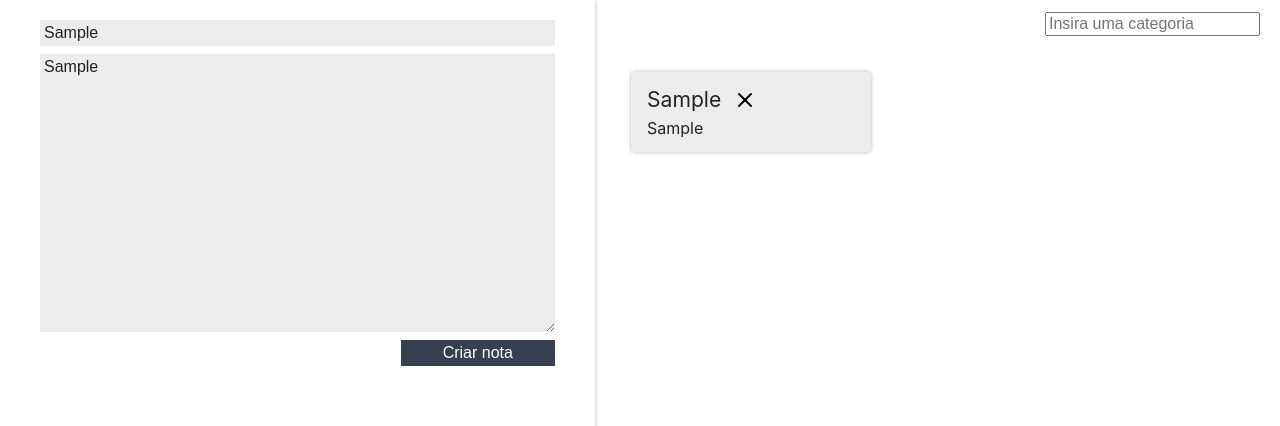
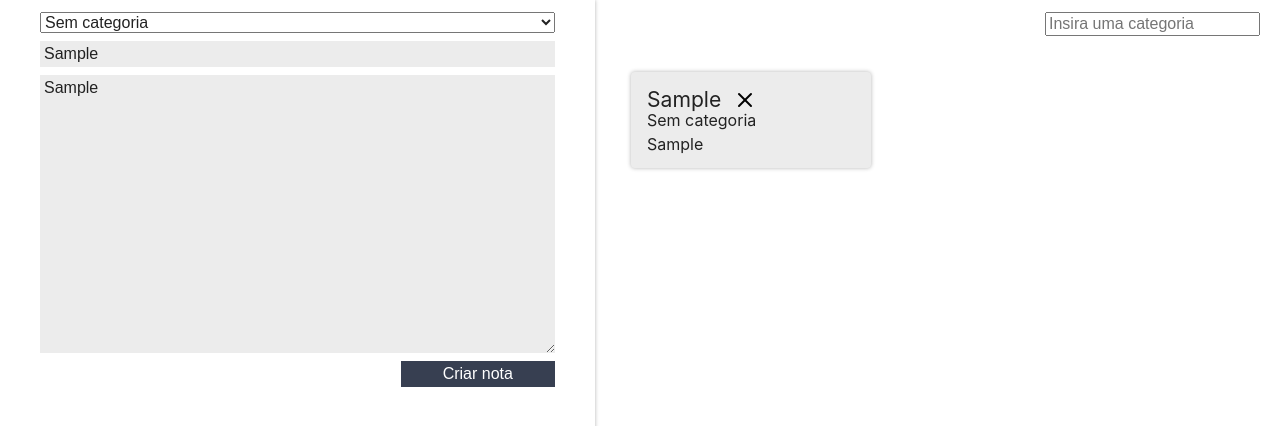
Before and after one commit to joaobispo2077/blank-notes, a React (Create React App) app: page / in a window 1280 px wide. Both pictures are taken after typing "Sample", "Sample" into the empty fields and a click on the button "Criar nota". Shown: the top 426 px of the page. Built offline with nearby package versions, Linux system fonts and the light colour scheme.

Commit message:
style: added categoy in note card

```diff
--- a/src/App.js
+++ b/src/App.js
@@ -15,8 +15,8 @@ class App extends Component {
     };
   }
 
-  createNote(title, text) {
-    const note = { title, text };
+  createNote(title, text, category) {
+    const note = { title, text, category };
     const notes = [...this.state.notes, note];
     this.setState({ notes });
   }
@@ -29,7 +29,7 @@ class App extends Component {
 
   createCategory(category) {
     const categoryAlreadyExists = this.state.categories.includes(category);
-    if(!categoryAlreadyExists){
+    if (!categoryAlreadyExists) {
       const categories = [...this.state.categories, category];
       this.setState({ categories });
     }
@@ -39,6 +39,7 @@ class App extends Component {
       <section className="content">
         <NotesForm
           createNote={this.createNote.bind(this)}
+          categories={this.state.categories}
         />
         <main className="main-content">
           <CategoryList
--- a/src/components/NoteCard/index.jsx
+++ b/src/components/NoteCard/index.jsx
@@ -15,6 +15,7 @@ class NoteCard extends Component {
           <h3 className="note-card_title">{this.props.title}</h3>
           <img className="note-card_delete" onClick={this.handleDeleteNote.bind(this)} src={removeIcon} />
         </header>
+          <h4>{this.props.category}</h4>
         <p className="note-card_txt">{this.props.text}</p>
       </section>
     );
--- a/src/components/NotesForm/index.jsx
+++ b/src/components/NotesForm/index.jsx
@@ -7,6 +7,7 @@ class NotesForm extends Component {
     super(props);
     this.title = "";
     this.text = "";
+    this.category = "Sem categoria";
   }
 
   _handleChangeTitle(event) {
@@ -17,15 +18,26 @@ class NotesForm extends Component {
     event.stopPropagation();
     this.text = event.target.value;
   }
+  _handleChangeCategory(event) {
+    event.stopPropagation();
+    this.category = event.target.value;
+  }
   _handleCreateNote(event) {
     event.preventDefault();
     event.stopPropagation();
-    this.props.createNote(this.title, this.text);
+    this.props.createNote(this.title, this.text, this.category);
   }
 
   render() {
     return (
       <form onSubmit={this._handleCreateNote.bind(this)} className="notes-form">
+        <select onChange={this._handleChangeCategory.bind(this)} className="notes-form_inp">
+          <option selected="selected">Sem categoria</option>
+          {this.props.categories.map((category, index)  => {
+            return <option  key={index}>{category}</option>
+          })}
+        </select>
+
         <input
           onChange={this._handleChangeTitle.bind(this)}
           className="notes-form_input" type="text" placeholder="Título"
--- a/src/components/NotesList/index.jsx
+++ b/src/components/NotesList/index.jsx
@@ -14,6 +14,7 @@ class NotesList extends Component {
                 index={index}
                 deleteNote={this.props.removeNote}
                 title={note.title} text={note.text}
+                category={note.category}
               />
             </li>
           )
```
